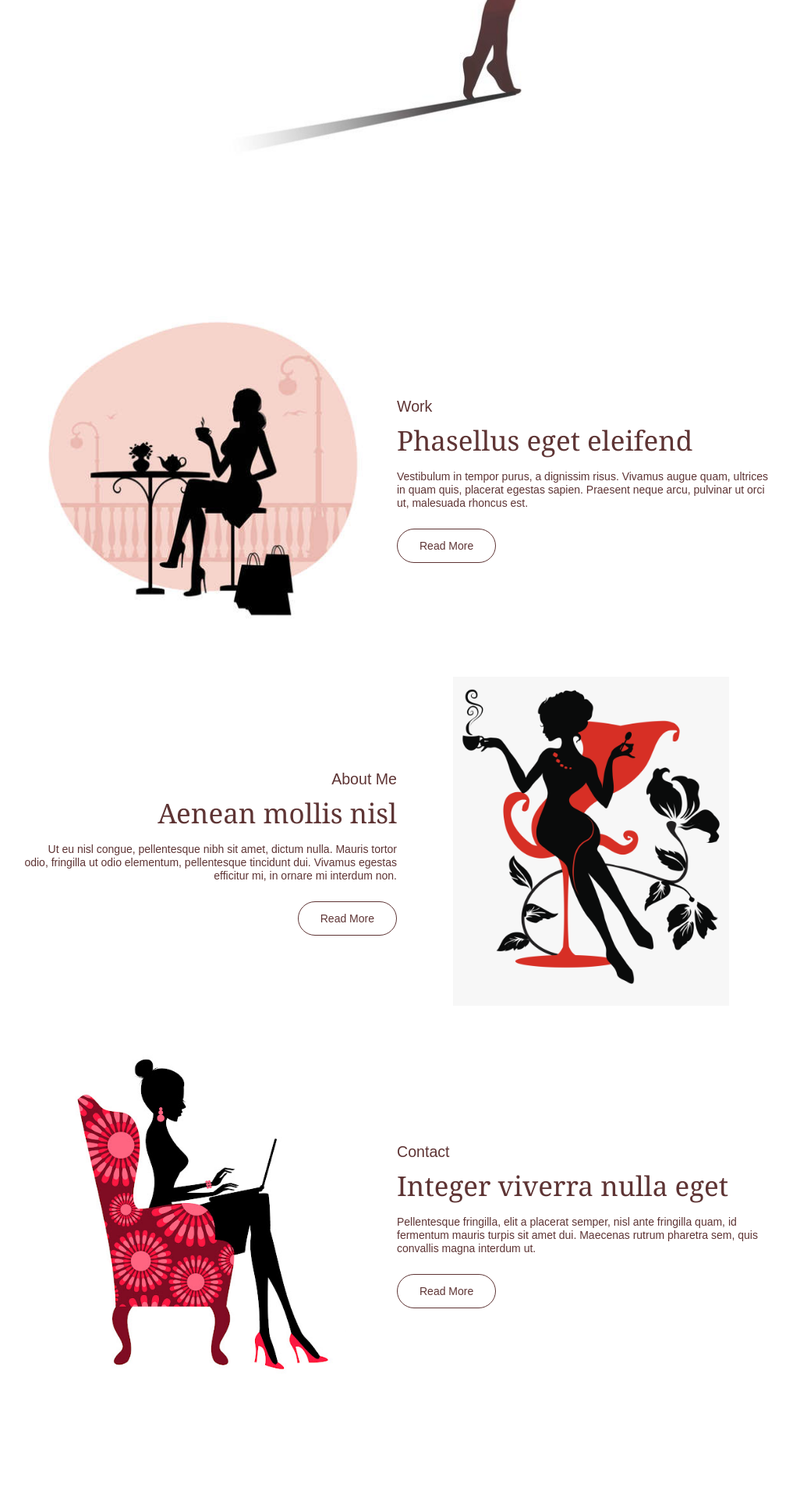
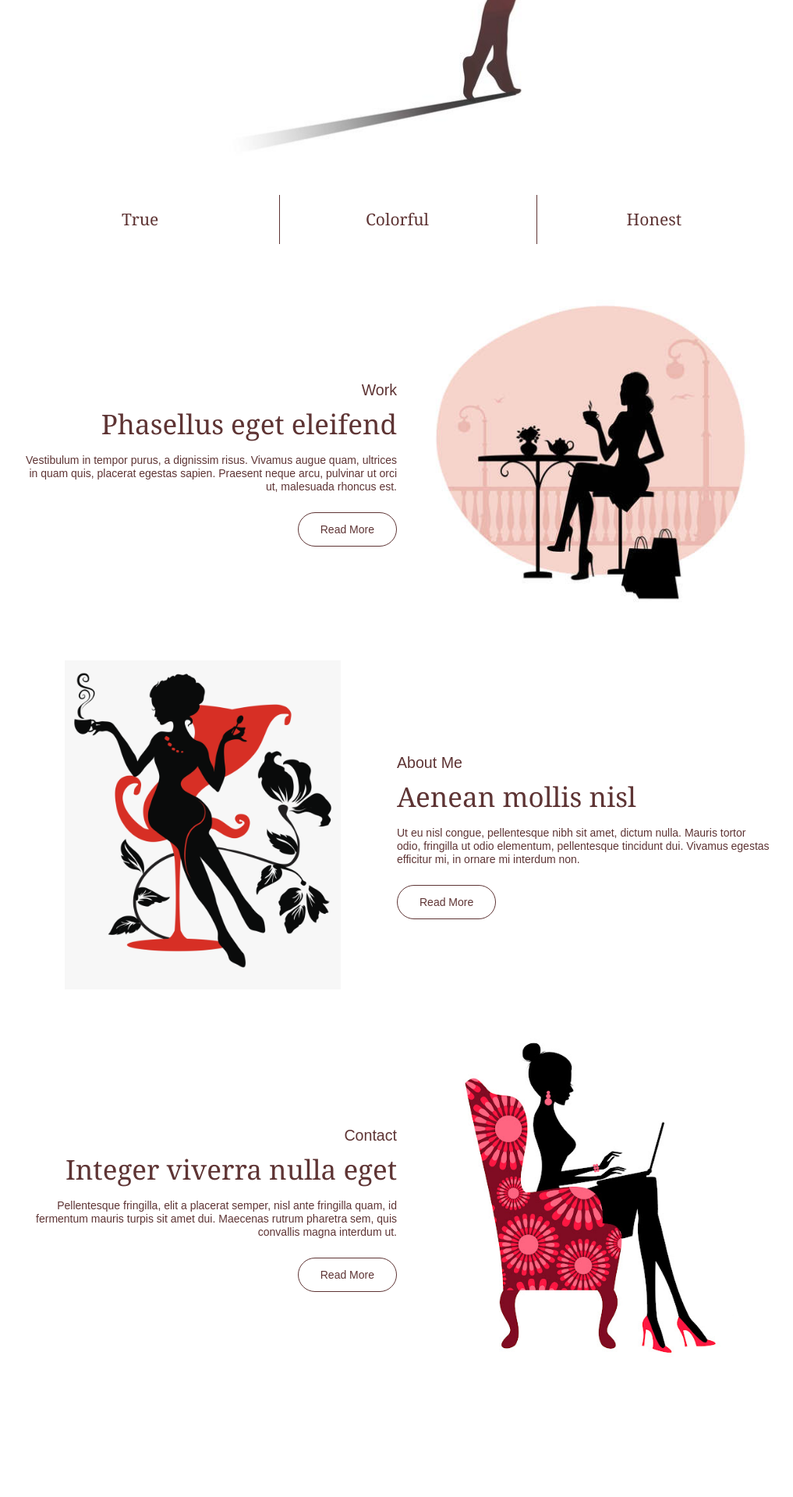
Before and after one commit to doshky/doshky.com, a Jekyll site: the page built from index.html, in a window 1280 px wide. Shown: the part 545-2465 px from the top of the page at 78% size, without its empty margins (131-1148 px from the left). Built offline with Jekyll 4.4.1, drawn with Linux system fonts in a browser that asks for light colours.

Commit message:
'Features' section added

```diff
--- /dev/null
+++ b/_includes/features.html
@@ -0,0 +1,18 @@
+<section class= "features">
+	<ul class= "entry-list feature-entry-list">
+	{% for feature in include.features %}
+
+		<li class= "entry feature-entry">
+			{% include heading.html
+				level = 3
+				text = feature.heading.text
+			%}
+
+			{% if feature.paragraph %}
+				<p class= "paragraph">{{ feature.paragraph.text }}</p>
+			{% endif %}
+		</li>
+
+	{% endfor %}
+	</ul>
+</section>
--- /dev/null
+++ b/assets/css/features.css
@@ -0,0 +1,51 @@
+.features {
+	--feature-entry-list-width: var( --page-inner-width );
+	--feature-entry-list-column-count: 3;
+	--feature-entry-list-column-gutter-x: 2em;
+	--feature-entry-list-padding-y: 1.5em;
+
+	--feature-entry-width: calc( ( 100% - ( var( --feature-entry-list-column-count ) - 1 ) * var( --feature-entry-list-column-gutter-x ) ) / var( --feature-entry-list-column-count ) );
+
+}
+
+/*.features {
+	border-style: solid; border-width: 1px 0;
+
+}*/
+
+.feature-entry-list {
+	display: flex; flex-direction: row; justify-content: center; flex-wrap: wrap;
+	margin-left: auto; margin-right: auto;
+	width: var( --feature-entry-list-width );
+	/*padding-top: var( --feature-entry-list-padding-y ); padding-bottom: var( --feature-entry-list-padding-y );  */
+
+}
+
+.feature-entry {
+	box-sizing: border-box;
+	width: var( --feature-entry-width );
+	margin-left: var( --feature-entry-list-column-gutter-x );
+	padding-top: var( --feature-entry-list-padding-y ); padding-bottom: var( --feature-entry-list-padding-y );
+	text-align: center;
+
+}
+
+.feature-entry:nth-child( 3n + 1 ) {
+	margin-left: 0;
+
+}
+
+.feature-entry + .feature-entry {
+	border-style: solid; border-left-width: 1px;
+
+}
+
+.feature-entry > .heading {
+	font-size: 1.5em;
+
+}
+
+.feature-entry > .paragraph {
+	display: none;
+
+}
--- a/assets/css/style.css
+++ b/assets/css/style.css
@@ -10,6 +10,7 @@
 @import url( "./banner.css" );
 @import url( "./main-navigation.css" );
 
+@import url( "./features.css" );
 @import url( "./owner.css" );
 @import url( "./footer.css" );
 @import url( "./contacts.css" );
--- a/index.html
+++ b/index.html
@@ -5,6 +5,10 @@
 
 {% include banner.html
 	banner = site.data.banner
+%}
+
+{% include features.html
+	features = site.data.features
 %}
 
 {% include work.html
```
Also changed, not shown: _data/features.json (added, +28 -0 lines).
